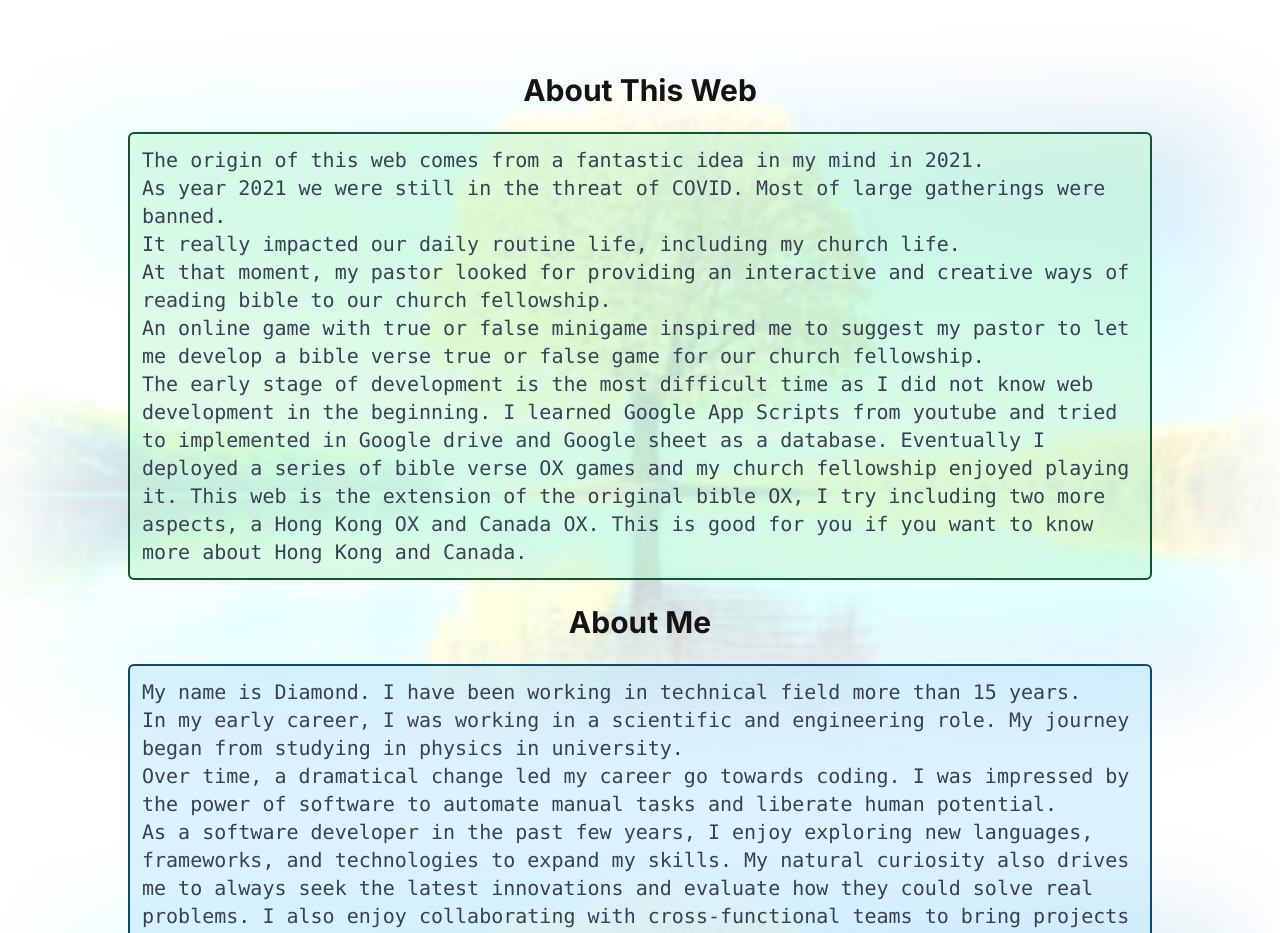
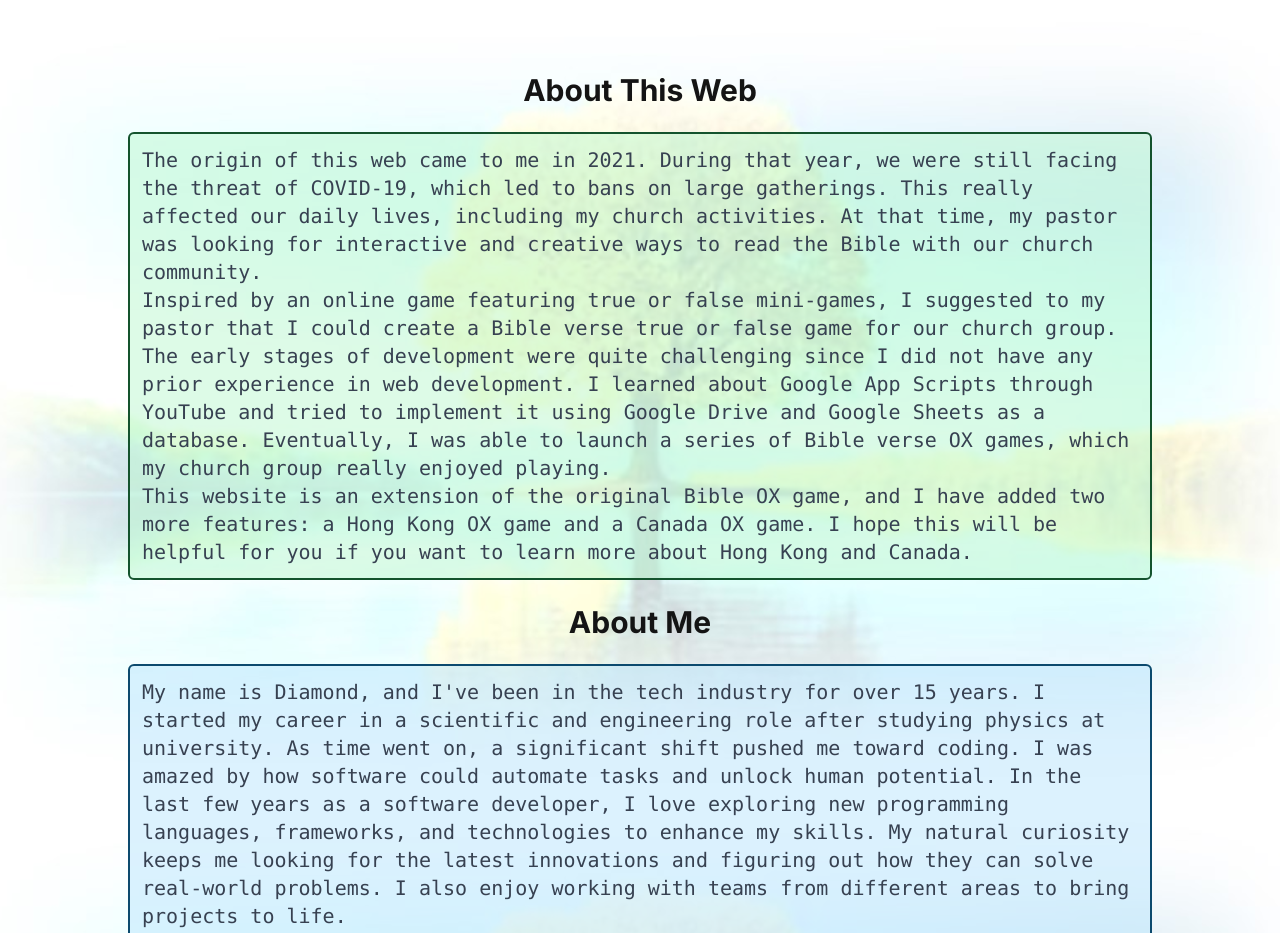
Before and after one commit to diamondcodebase/ox-app, a Next.js app: page /about in a window 1280 px wide. Shown: the top 933 px of the page. Built offline with nearby package versions, Linux system fonts and the light colour scheme.

Commit message:
about page content modify

```diff
--- a/src/app/about/page.js
+++ b/src/app/about/page.js
@@ -20,29 +20,26 @@ export default function About() {
                 <div className='text-3xl font-bold p-3 m-3'>About This Web</div>
                 <div className="z-10 max-w-5xl w-full items-center justify-between font-mono text-sm lg:flex">
                     <div className="row-auto text-xl bg-green-200/50 border-green-900 border-2 rounded-md p-3 text-gray-700 justify-center">
-                        The origin of this web comes from a fantastic idea in my mind in 2021. <br/>
-                        As year 2021 we were still in the threat of COVID. Most of large gatherings were banned. <br/>
-                        It really impacted our daily routine life, including my church life. <br/>
-                        At that moment, my pastor looked for providing an interactive and creative ways of reading bible to our church fellowship. <br/>
-                        An online game with true or false minigame inspired me to suggest my pastor to let me develop a bible verse true or false game for our church fellowship. <br/>
-                        The early stage of development is the most difficult time as I did not know web development in the beginning.
-                        I learned Google App Scripts from youtube and tried to implemented in Google drive and Google sheet as a database.
-                        Eventually I deployed a series of bible verse OX games and my church fellowship enjoyed playing it.
-                        This web is the extension of the original bible OX, I try including two more aspects, a Hong Kong OX and Canada OX.
-                        This is good for you if you want to know more about Hong Kong and Canada.
+                        The origin of this web came to me in 2021. During that year, we were still facing the threat of COVID-19, which led to bans on large gatherings.
+                        This really affected our daily lives, including my church activities. At that time, my pastor was looking for interactive and creative ways to read the Bible with our church community. <br/>
+                        Inspired by an online game featuring true or false mini-games, I suggested to my pastor that I could create a Bible verse true or false game for our church group.
+                        The early stages of development were quite challenging since I did not have any prior experience in web development.
+                        I learned about Google App Scripts through YouTube and tried to implement it using Google Drive and Google Sheets as a database.
+                        Eventually, I was able to launch a series of Bible verse OX games, which my church group really enjoyed playing. <br/>
+                        This website is an extension of the original Bible OX game, and I have added two more features: a Hong Kong OX game and a Canada OX game.
+                        I hope this will be helpful for you if you want to learn more about Hong Kong and Canada.
                     </div>
                 </div>
                 <div className='text-3xl font-bold p-3 m-3'>About Me</div>
                 <div className="z-10 max-w-5xl w-full items-center justify-between font-mono text-sm lg:flex">
                     <div className="row-auto text-xl bg-sky-200/50 border-sky-900 border-2 rounded-md p-3 text-gray-700 justify-center">
-                        My name is Diamond. I have been working in technical field more than 15 years. <br/>
-                        In my early career, I was working in a scientific and engineering role.
-                        My journey began from studying in physics in university. <br/>
-                        Over time, a dramatical change led my career go towards coding.
-                        I was impressed by the power of software to automate manual tasks and liberate human potential. <br/>
-                        As a software developer in the past few years, I enjoy exploring new languages, frameworks, and technologies to expand my skills.
-                        My natural curiosity also drives me to always seek the latest innovations and evaluate how they could solve real problems.
-                        I also enjoy collaborating with cross-functional teams to bring projects to life.
+                        My name is Diamond, and I've been in the tech industry for over 15 years.
+                        I started my career in a scientific and engineering role after studying physics at university.
+                        As time went on, a significant shift pushed me toward coding.
+                        I was amazed by how software could automate tasks and unlock human potential.
+                        In the last few years as a software developer, I love exploring new programming languages, frameworks, and technologies to enhance my skills.
+                        My natural curiosity keeps me looking for the latest innovations and figuring out how they can solve real-world problems.
+                        I also enjoy working with teams from different areas to bring projects to life.
                     </div>
                 </div>
                 <BasicButtonPanel />
```
